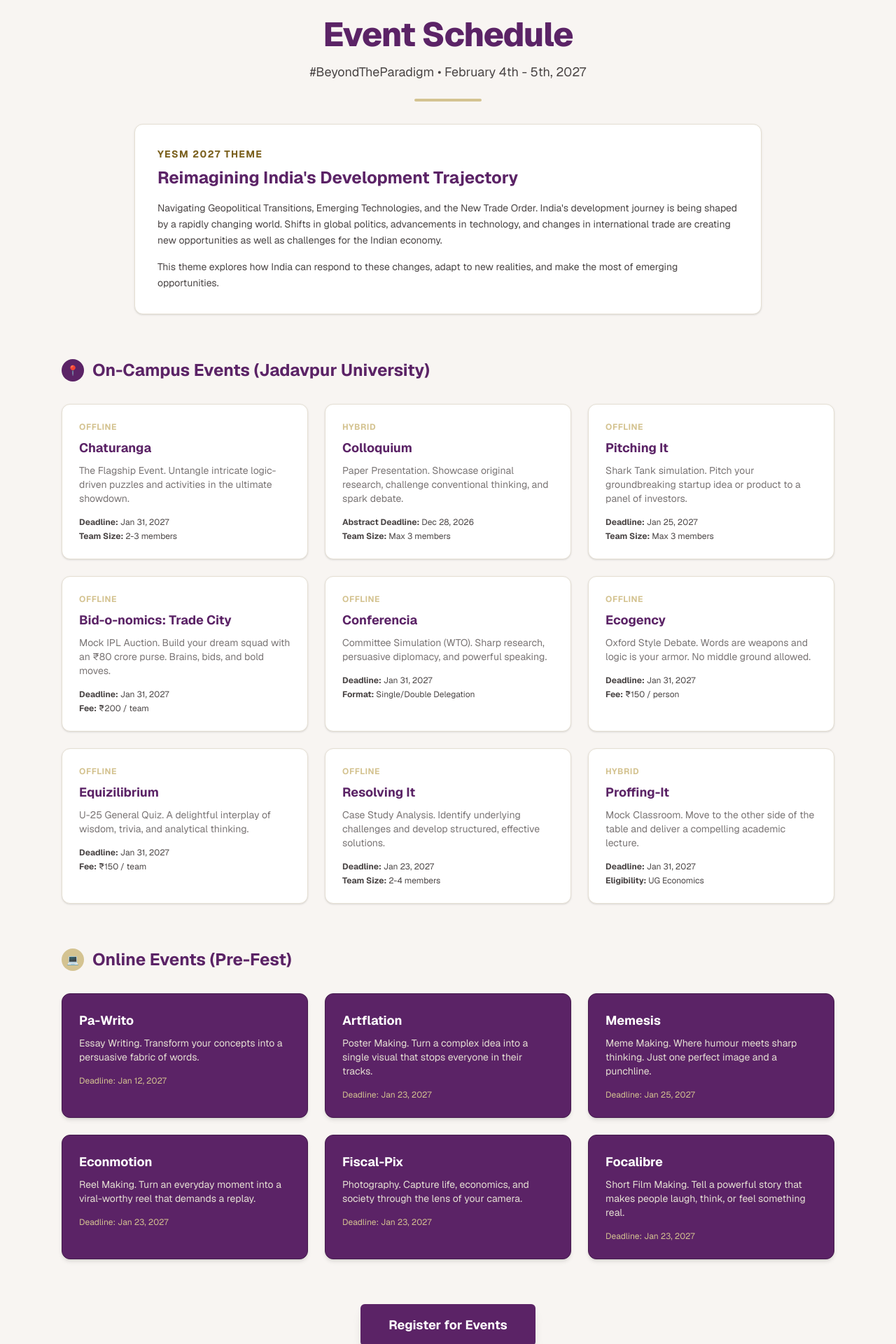
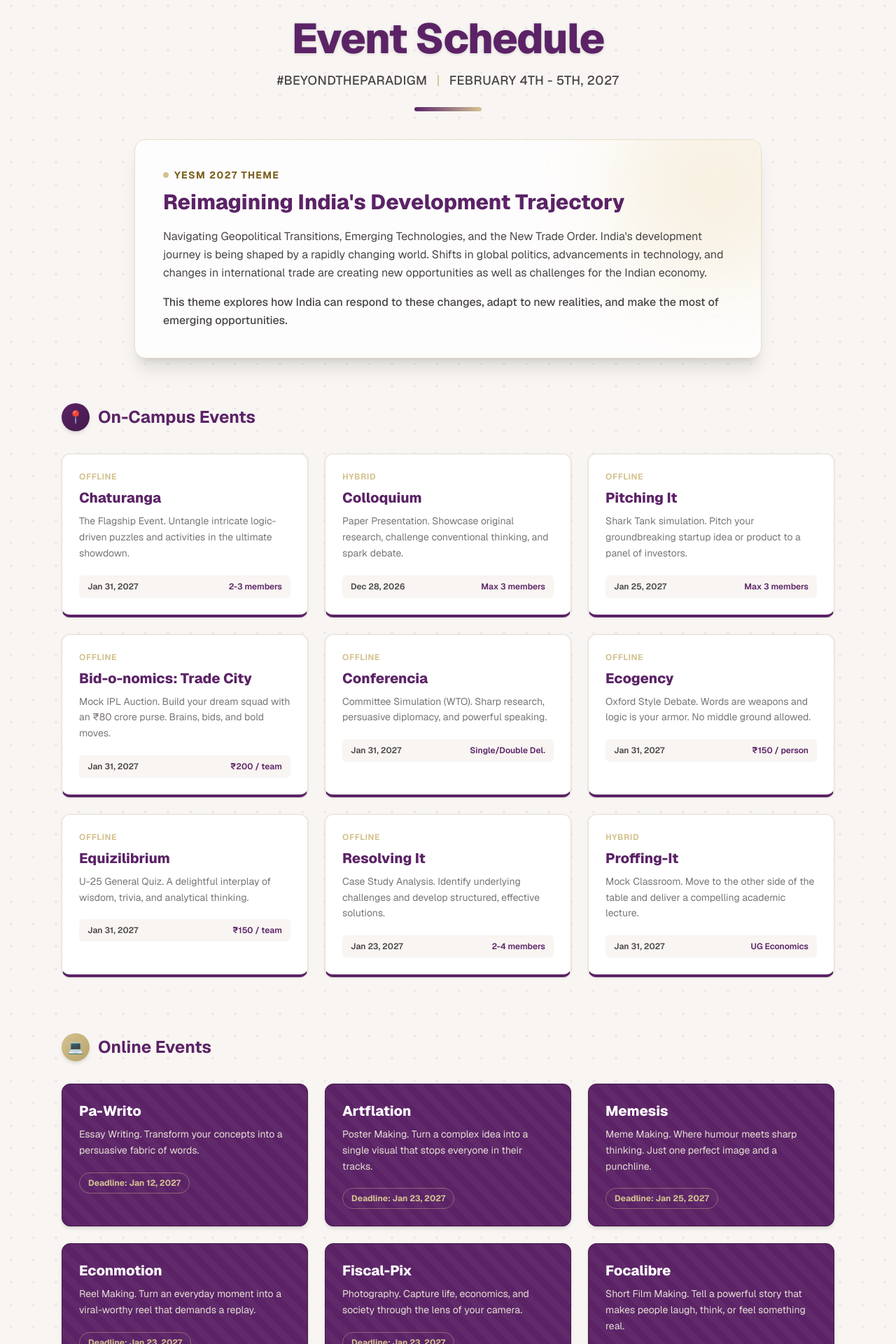
Before and after one commit to Sagniiiik/yesm-2026, a Next.js app: page /events in a window 1280 px wide. Shown: the part 200-2120 px from the top of the page at 70% size. Built offline with nearby package versions, Linux system fonts and the light colour scheme.

Commit message:
added textures, gradients, and hover physics to events page

```diff
--- a/app/events/page.tsx
+++ b/app/events/page.tsx
@@ -4,198 +4,140 @@ import Link from "next/link";
 
 export default function Events() {
   return (
-    <div className="min-h-screen bg-[#F8F5F2] text-[#2A2626] flex flex-col font-sans">
+    <div className="min-h-screen bg-[#F8F5F2] text-[#2A2626] flex flex-col font-sans relative overflow-hidden">
+
+      {/* GLOBAL BACKGROUND TEXTURE: Subtle Dot Matrix */}
+      <div
+        className="absolute inset-0 z-0 opacity-[0.06] pointer-events-none"
+        style={{ backgroundImage: "radial-gradient(#5B2366 2px, transparent 2px)", backgroundSize: "32px 32px" }}
+      ></div>
+
+      <div className="relative z-10 flex flex-col min-h-screen w-full">
         <Navbar />
 
         <main className="flex-1 w-full max-w-6xl mx-auto px-6 py-16 md:py-24">
 
           {/* Page Header */}
-        <div className="text-center mb-16">
-          <h1 className="text-4xl md:text-5xl font-extrabold text-[#5B2366] tracking-tight mb-4">
+          <div className="text-center mb-16 relative">
+            <h1 className="text-4xl md:text-6xl font-extrabold text-[#5B2366] tracking-tight mb-4 drop-shadow-sm">
               Event Schedule
             </h1>
-          <p className="text-lg text-[#4A4545] max-w-2xl mx-auto mb-6">
-            #BeyondTheParadigm • February 4th - 5th, 2027
+            <p className="text-lg text-[#4A4545] font-medium max-w-2xl mx-auto mb-6 tracking-wide uppercase">
+              #BeyondTheParadigm <span className="mx-2 text-[#D4C391]">|</span> February 4th - 5th, 2027
             </p>
-          <div className="w-24 h-1 bg-[#D4C391] mx-auto rounded-full mb-8"></div>
+            <div className="w-24 h-1.5 bg-gradient-to-r from-[#5B2366] to-[#D4C391] mx-auto rounded-full mb-10"></div>
 
-          {/* Central Theme Card */}
-          <div className="bg-white p-6 md:p-8 rounded-xl border border-[#E5DFD3] shadow-sm max-w-4xl mx-auto text-left">
-            <h2 className="text-sm font-bold tracking-widest uppercase text-[#7A5F1C] mb-2">YESM 2027 Theme</h2>
-            <h3 className="text-xl md:text-2xl font-bold text-[#5B2366] mb-4">Reimagining India's Development Trajectory</h3>
-            <p className="text-[#4A4545] text-sm leading-relaxed mb-4">
+            {/* Central Theme Card with Gradients & Glow */}
+            <div className="relative bg-white/80 backdrop-blur-md p-8 md:p-10 rounded-2xl border border-[#D4C391]/50 shadow-xl max-w-4xl mx-auto text-left overflow-hidden group">
+              {/* Decorative Blur Blob */}
+              <div className="absolute -right-20 -top-20 w-72 h-72 bg-[#F2E8CF] rounded-full opacity-60 blur-3xl group-hover:bg-[#E5DFD3] transition-colors duration-700 pointer-events-none"></div>
+
+              <div className="relative z-10">
+                <h2 className="text-sm font-bold tracking-widest uppercase text-[#7A5F1C] mb-2 flex items-center gap-2">
+                  <span className="w-2 h-2 rounded-full bg-[#D4C391]"></span> YESM 2027 Theme
+                </h2>
+                <h3 className="text-2xl md:text-3xl font-extrabold text-[#5B2366] mb-4 leading-snug">
+                  Reimagining India's Development Trajectory
+                </h3>
+                <p className="text-[#4A4545] text-base leading-relaxed mb-4">
                   Navigating Geopolitical Transitions, Emerging Technologies, and the New Trade Order. India's development journey is being shaped by a rapidly changing world. Shifts in global politics, advancements in technology, and changes in international trade are creating new opportunities as well as challenges for the Indian economy.
                 </p>
-            <p className="text-[#4A4545] text-sm leading-relaxed">
+                <p className="text-[#4A4545] text-base leading-relaxed font-medium">
                   This theme explores how India can respond to these changes, adapt to new realities, and make the most of emerging opportunities.
                 </p>
               </div>
             </div>
+          </div>
 
           {/* Offline Events Grid */}
-        <div className="mb-16">
+          <div className="mb-20">
             <h2 className="text-2xl font-bold text-[#5B2366] mb-8 flex items-center gap-3">
-            <span className="w-8 h-8 rounded-full bg-[#5B2366] text-white flex items-center justify-center text-sm">📍</span>
-            On-Campus Events (Jadavpur University)
+              <span className="w-10 h-10 rounded-full bg-gradient-to-br from-[#5B2366] to-[#43194B] shadow-md text-white flex items-center justify-center text-lg">📍</span>
+              On-Campus Events
             </h2>
 
             <div className="grid grid-cols-1 md:grid-cols-2 lg:grid-cols-3 gap-6">
+              {/* Event Cards - Light Theme with Bottom Border Accent */}
+              {[
+                { type: 'OFFLINE', title: 'Chaturanga', desc: 'The Flagship Event. Untangle intricate logic-driven puzzles and activities in the ultimate showdown.', deadline: 'Jan 31, 2027', stat: '2-3 members' },
+                { type: 'HYBRID', title: 'Colloquium', desc: 'Paper Presentation. Showcase original research, challenge conventional thinking, and spark debate.', deadline: 'Dec 28, 2026', stat: 'Max 3 members' },
+                { type: 'OFFLINE', title: 'Pitching It', desc: 'Shark Tank simulation. Pitch your groundbreaking startup idea or product to a panel of investors.', deadline: 'Jan 25, 2027', stat: 'Max 3 members' },
+                { type: 'OFFLINE', title: 'Bid-o-nomics: Trade City', desc: 'Mock IPL Auction. Build your dream squad with an ₹80 crore purse. Brains, bids, and bold moves.', deadline: 'Jan 31, 2027', stat: '₹200 / team' },
+                { type: 'OFFLINE', title: 'Conferencia', desc: 'Committee Simulation (WTO). Sharp research, persuasive diplomacy, and powerful speaking.', deadline: 'Jan 31, 2027', stat: 'Single/Double Del.' },
+                { type: 'OFFLINE', title: 'Ecogency', desc: 'Oxford Style Debate. Words are weapons and logic is your armor. No middle ground allowed.', deadline: 'Jan 31, 2027', stat: '₹150 / person' },
+                { type: 'OFFLINE', title: 'Equizilibrium', desc: 'U-25 General Quiz. A delightful interplay of wisdom, trivia, and analytical thinking.', deadline: 'Jan 31, 2027', stat: '₹150 / team' },
+                { type: 'OFFLINE', title: 'Resolving It', desc: 'Case Study Analysis. Identify underlying challenges and develop structured, effective solutions.', deadline: 'Jan 23, 2027', stat: '2-4 members' },
+                { type: 'HYBRID', title: 'Proffing-It', desc: 'Mock Classroom. Move to the other side of the table and deliver a compelling academic lecture.', deadline: 'Jan 31, 2027', stat: 'UG Economics' },
+              ].map((event, i) => (
+                <div key={i} className="group bg-white p-6 rounded-xl border border-[#E5DFD3] border-b-4 border-b-[#5B2366] shadow-sm hover:shadow-xl hover:-translate-y-1.5 transition-all duration-300 relative overflow-hidden">
+                  {/* Subtle inner grid texture on hover */}
+                  <div className="absolute inset-0 bg-[linear-gradient(to_right,#F8F5F2_1px,transparent_1px),linear-gradient(to_bottom,#F8F5F2_1px,transparent_1px)] bg-[size:14px_14px] opacity-0 group-hover:opacity-100 transition-opacity duration-300 pointer-events-none"></div>
 
-            {/* Event Cards */}
-            <div className="bg-white p-6 rounded-xl border border-[#E5DFD3] shadow-sm hover:shadow-md transition-shadow">
-              <div className="text-xs font-bold tracking-wider text-[#D4C391] mb-2">OFFLINE</div>
-              <h3 className="text-lg font-bold text-[#5B2366] mb-2">Chaturanga</h3>
-              <p className="text-[#7A7575] text-sm mb-4">The Flagship Event. Untangle intricate logic-driven puzzles and activities in the ultimate showdown.</p>
-              <div className="text-xs text-[#4A4545] space-y-1">
-                <p><strong>Deadline:</strong> Jan 31, 2027</p>
-                <p><strong>Team Size:</strong> 2-3 members</p>
+                  <div className="relative z-10">
+                    <div className="text-xs font-bold tracking-wider text-[#D4C391] mb-2">{event.type}</div>
+                    <h3 className="text-xl font-extrabold text-[#5B2366] mb-2">{event.title}</h3>
+                    <p className="text-[#7A7575] text-sm mb-5 leading-relaxed">{event.desc}</p>
+                    <div className="flex justify-between items-center text-xs font-semibold text-[#4A4545] bg-[#F8F5F2] px-3 py-2 rounded-md">
+                      <span>{event.deadline}</span>
+                      <span className="text-[#5B2366]">{event.stat}</span>
                     </div>
                   </div>
-
-            <div className="bg-white p-6 rounded-xl border border-[#E5DFD3] shadow-sm hover:shadow-md transition-shadow">
-              <div className="text-xs font-bold tracking-wider text-[#D4C391] mb-2">HYBRID</div>
-              <h3 className="text-lg font-bold text-[#5B2366] mb-2">Colloquium</h3>
-              <p className="text-[#7A7575] text-sm mb-4">Paper Presentation. Showcase original research, challenge conventional thinking, and spark debate.</p>
-              <div className="text-xs text-[#4A4545] space-y-1">
-                <p><strong>Abstract Deadline:</strong> Dec 28, 2026</p>
-                <p><strong>Team Size:</strong> Max 3 members</p>
                 </div>
-            </div>
-
-            <div className="bg-white p-6 rounded-xl border border-[#E5DFD3] shadow-sm hover:shadow-md transition-shadow">
-              <div className="text-xs font-bold tracking-wider text-[#D4C391] mb-2">OFFLINE</div>
-              <h3 className="text-lg font-bold text-[#5B2366] mb-2">Pitching It</h3>
-              <p className="text-[#7A7575] text-sm mb-4">Shark Tank simulation. Pitch your groundbreaking startup idea or product to a panel of investors.</p>
-              <div className="text-xs text-[#4A4545] space-y-1">
-                <p><strong>Deadline:</strong> Jan 25, 2027</p>
-                <p><strong>Team Size:</strong> Max 3 members</p>
-              </div>
-            </div>
-
-            <div className="bg-white p-6 rounded-xl border border-[#E5DFD3] shadow-sm hover:shadow-md transition-shadow">
-              <div className="text-xs font-bold tracking-wider text-[#D4C391] mb-2">OFFLINE</div>
-              <h3 className="text-lg font-bold text-[#5B2366] mb-2">Bid-o-nomics: Trade City</h3>
-              <p className="text-[#7A7575] text-sm mb-4">Mock IPL Auction. Build your dream squad with an ₹80 crore purse. Brains, bids, and bold moves.</p>
-              <div className="text-xs text-[#4A4545] space-y-1">
-                <p><strong>Deadline:</strong> Jan 31, 2027</p>
-                <p><strong>Fee:</strong> ₹200 / team</p>
-              </div>
-            </div>
-
-            <div className="bg-white p-6 rounded-xl border border-[#E5DFD3] shadow-sm hover:shadow-md transition-shadow">
-              <div className="text-xs font-bold tracking-wider text-[#D4C391] mb-2">OFFLINE</div>
-              <h3 className="text-lg font-bold text-[#5B2366] mb-2">Conferencia</h3>
-              <p className="text-[#7A7575] text-sm mb-4">Committee Simulation (WTO). Sharp research, persuasive diplomacy, and powerful speaking.</p>
-              <div className="text-xs text-[#4A4545] space-y-1">
-                <p><strong>Deadline:</strong> Jan 31, 2027</p>
-                <p><strong>Format:</strong> Single/Double Delegation</p>
-              </div>
-            </div>
-
-            <div className="bg-white p-6 rounded-xl border border-[#E5DFD3] shadow-sm hover:shadow-md transition-shadow">
-              <div className="text-xs font-bold tracking-wider text-[#D4C391] mb-2">OFFLINE</div>
-              <h3 className="text-lg font-bold text-[#5B2366] mb-2">Ecogency</h3>
-              <p className="text-[#7A7575] text-sm mb-4">Oxford Style Debate. Words are weapons and logic is your armor. No middle ground allowed.</p>
-              <div className="text-xs text-[#4A4545] space-y-1">
-                <p><strong>Deadline:</strong> Jan 31, 2027</p>
-                <p><strong>Fee:</strong> ₹150 / person</p>
-              </div>
-            </div>
-
-            <div className="bg-white p-6 rounded-xl border border-[#E5DFD3] shadow-sm hover:shadow-md transition-shadow">
-              <div className="text-xs font-bold tracking-wider text-[#D4C391] mb-2">OFFLINE</div>
-              <h3 className="text-lg font-bold text-[#5B2366] mb-2">Equizilibrium</h3>
-              <p className="text-[#7A7575] text-sm mb-4">U-25 General Quiz. A delightful interplay of wisdom, trivia, and analytical thinking.</p>
-              <div className="text-xs text-[#4A4545] space-y-1">
-                <p><strong>Deadline:</strong> Jan 31, 2027</p>
-                <p><strong>Fee:</strong> ₹150 / team</p>
-              </div>
-            </div>
-
-            <div className="bg-white p-6 rounded-xl border border-[#E5DFD3] shadow-sm hover:shadow-md transition-shadow">
-              <div className="text-xs font-bold tracking-wider text-[#D4C391] mb-2">OFFLINE</div>
-              <h3 className="text-lg font-bold text-[#5B2366] mb-2">Resolving It</h3>
-              <p className="text-[#7A7575] text-sm mb-4">Case Study Analysis. Identify underlying challenges and develop structured, effective solutions.</p>
-              <div className="text-xs text-[#4A4545] space-y-1">
-                <p><strong>Deadline:</strong> Jan 23, 2027</p>
-                <p><strong>Team Size:</strong> 2-4 members</p>
-              </div>
-            </div>
-
-            <div className="bg-white p-6 rounded-xl border border-[#E5DFD3] shadow-sm hover:shadow-md transition-shadow">
-              <div className="text-xs font-bold tracking-wider text-[#D4C391] mb-2">HYBRID</div>
-              <h3 className="text-lg font-bold text-[#5B2366] mb-2">Proffing-It</h3>
-              <p className="text-[#7A7575] text-sm mb-4">Mock Classroom. Move to the other side of the table and deliver a compelling academic lecture.</p>
-              <div className="text-xs text-[#4A4545] space-y-1">
-                <p><strong>Deadline:</strong> Jan 31, 2027</p>
-                <p><strong>Eligibility:</strong> UG Economics</p>
-              </div>
-            </div>
-
+              ))}
             </div>
           </div>
 
           {/* Online Events Grid */}
           <div className="mb-16">
             <h2 className="text-2xl font-bold text-[#5B2366] mb-8 flex items-center gap-3">
-            <span className="w-8 h-8 rounded-full bg-[#D4C391] text-white flex items-center justify-center text-sm">💻</span>
-            Online Events (Pre-Fest)
+              <span className="w-10 h-10 rounded-full bg-gradient-to-br from-[#D4C391] to-[#B8A369] shadow-md text-white flex items-center justify-center text-lg">💻</span>
+              Online Events
             </h2>
 
             <div className="grid grid-cols-1 md:grid-cols-2 lg:grid-cols-3 gap-6">
+              {/* Event Cards - Dark Theme with Diagonal Stripe Texture */}
+              {[
+                { title: 'Pa-Writo', desc: 'Essay Writing. Transform your concepts into a persuasive fabric of words.', date: 'Jan 12, 2027' },
+                { title: 'Artflation', desc: 'Poster Making. Turn a complex idea into a single visual that stops everyone in their tracks.', date: 'Jan 23, 2027' },
+                { title: 'Memesis', desc: 'Meme Making. Where humour meets sharp thinking. Just one perfect image and a punchline.', date: 'Jan 25, 2027' },
+                { title: 'Econmotion', desc: 'Reel Making. Turn an everyday moment into a viral-worthy reel that demands a replay.', date: 'Jan 23, 2027' },
+                { title: 'Fiscal-Pix', desc: 'Photography. Capture life, economics, and society through the lens of your camera.', date: 'Jan 23, 2027' },
+                { title: 'Focalibre', desc: 'Short Film Making. Tell a powerful story that makes people laugh, think, or feel something real.', date: 'Jan 23, 2027' },
+              ].map((event, i) => (
+                <div key={i} className="group bg-[#5B2366] p-6 rounded-xl shadow-md border border-[#43194B] hover:shadow-2xl hover:shadow-[#5B2366]/20 hover:-translate-y-1.5 transition-all duration-300 relative overflow-hidden">
 
-            <div className="bg-[#5B2366] p-6 rounded-xl shadow-md border border-[#43194B]">
-              <h3 className="text-lg font-bold text-white mb-2">Pa-Writo</h3>
-              <p className="text-[#E5DFD3] text-sm mb-4">Essay Writing. Transform your concepts into a persuasive fabric of words.</p>
-              <p className="text-xs text-[#D4C391]">Deadline: Jan 12, 2027</p>
+                  {/* Diagonal Stripe Texture */}
+                  <div className="absolute inset-0 opacity-[0.03] pointer-events-none bg-[repeating-linear-gradient(45deg,transparent,transparent_10px,#ffffff_10px,#ffffff_20px)] group-hover:opacity-[0.08] transition-opacity duration-300"></div>
+
+                  {/* Glow effect on hover */}
+                  <div className="absolute -bottom-10 -right-10 w-32 h-32 bg-[#D4C391] rounded-full opacity-0 blur-2xl group-hover:opacity-20 transition-all duration-500 pointer-events-none"></div>
+
+                  <div className="relative z-10">
+                    <h3 className="text-xl font-extrabold text-white mb-2">{event.title}</h3>
+                    <p className="text-[#E5DFD3] text-sm mb-5 leading-relaxed">{event.desc}</p>
+                    <div className="inline-block border border-[#D4C391]/40 text-[#D4C391] text-xs font-bold px-3 py-1.5 rounded-full">
+                      Deadline: {event.date}
                     </div>
-
-            <div className="bg-[#5B2366] p-6 rounded-xl shadow-md border border-[#43194B]">
-              <h3 className="text-lg font-bold text-white mb-2">Artflation</h3>
-              <p className="text-[#E5DFD3] text-sm mb-4">Poster Making. Turn a complex idea into a single visual that stops everyone in their tracks.</p>
-              <p className="text-xs text-[#D4C391]">Deadline: Jan 23, 2027</p>
                   </div>
-
-            <div className="bg-[#5B2366] p-6 rounded-xl shadow-md border border-[#43194B]">
-              <h3 className="text-lg font-bold text-white mb-2">Memesis</h3>
-              <p className="text-[#E5DFD3] text-sm mb-4">Meme Making. Where humour meets sharp thinking. Just one perfect image and a punchline.</p>
-              <p className="text-xs text-[#D4C391]">Deadline: Jan 25, 2027</p>
                 </div>
-
-            <div className="bg-[#5B2366] p-6 rounded-xl shadow-md border border-[#43194B]">
-              <h3 className="text-lg font-bold text-white mb-2">Econmotion</h3>
-              <p className="text-[#E5DFD3] text-sm mb-4">Reel Making. Turn an everyday moment into a viral-worthy reel that demands a replay.</p>
-              <p className="text-xs text-[#D4C391]">Deadline: Jan 23, 2027</p>
-            </div>
-
-            <div className="bg-[#5B2366] p-6 rounded-xl shadow-md border border-[#43194B]">
-              <h3 className="text-lg font-bold text-white mb-2">Fiscal-Pix</h3>
-              <p className="text-[#E5DFD3] text-sm mb-4">Photography. Capture life, economics, and society through the lens of your camera.</p>
-              <p className="text-xs text-[#D4C391]">Deadline: Jan 23, 2027</p>
-            </div>
-
-            <div className="bg-[#5B2366] p-6 rounded-xl shadow-md border border-[#43194B]">
-              <h3 className="text-lg font-bold text-white mb-2">Focalibre</h3>
-              <p className="text-[#E5DFD3] text-sm mb-4">Short Film Making. Tell a powerful story that makes people laugh, think, or feel something real.</p>
-              <p className="text-xs text-[#D4C391]">Deadline: Jan 23, 2027</p>
-            </div>
-
+              ))}
             </div>
           </div>
 
           {/* CTA */}
-        <div className="text-center mt-12">
+          <div className="text-center mt-16">
             <Link
               href="/register"
-            className="inline-block bg-[#5B2366] text-white text-lg font-bold py-4 px-10 rounded-md hover:bg-[#43194B] transition-colors shadow-lg"
+              className="group relative inline-flex items-center justify-center bg-[#5B2366] text-white text-lg font-bold py-4 px-12 rounded-full overflow-hidden shadow-xl hover:shadow-2xl transition-all duration-300 hover:scale-105"
             >
-            Register for Events
+              <div className="absolute inset-0 bg-gradient-to-r from-transparent via-white/20 to-transparent -translate-x-full group-hover:animate-[shimmer_1.5s_infinite]"></div>
+              <span className="relative">Register for Events</span>
             </Link>
           </div>
 
         </main>
-
         <Footer />
+      </div>
     </div>
   );
 }
```
Lines whose indentation alone changed are shown as unchanged.
